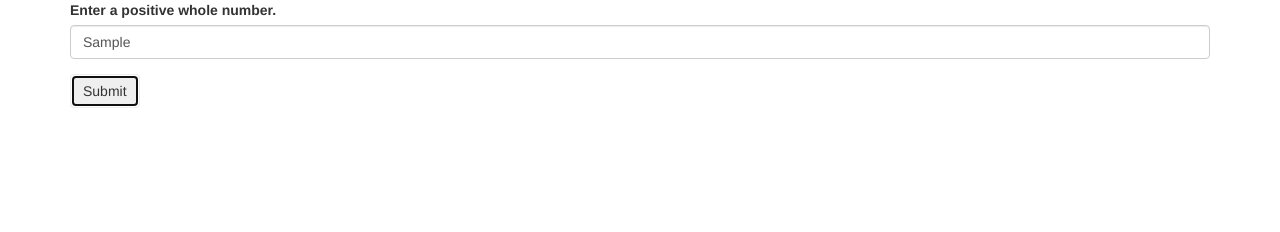
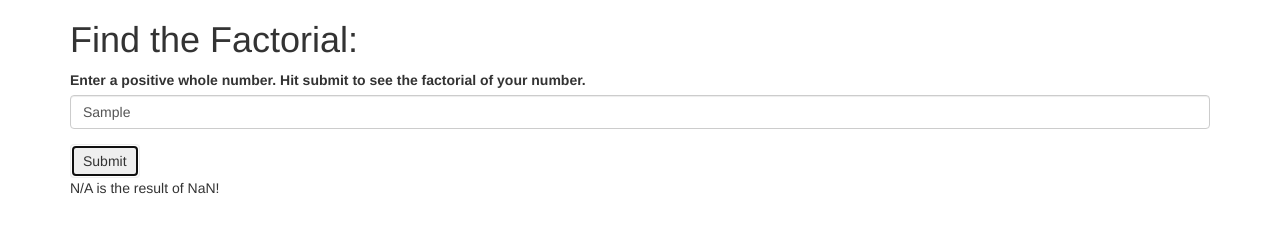
Before and after one commit to LINDGRENBA/factorial, a plain HTML site: page index.html in a window 1280 px wide. Both pictures are taken after typing "Sample" into the empty fields and a click on the button "Submit". Drawn offline with Linux system fonts and the light colour scheme.

Commit message:
Update styles to hide result div, add javascript and jQuery to show variety of responses based on user input.

```diff
--- a/css/styles.css
+++ b/css/styles.css
@@ -0,0 +1,3 @@
+#result {
+  display: none;
+}
--- a/index.html
+++ b/index.html
@@ -11,16 +11,17 @@
 </head>
 <body>
   <div class="container">
+    <h1>Find the Factorial:</h1>
     <form action="#" class="factorial">
       <div class="form-group">
-        <label for="number-input">Enter a positive whole number.</label>
+        <label for="number-input">Enter a positive whole number. Hit submit to see the factorial of your number.</label>
         <input type="text" id="number-input" class="form-control">
       </div>
       <button class="btn" type="submit">Submit</button>
     </form>
 
     <div id="result">
-      <p class="final-number"></p>
+      <p><span class="final-number"></span> is the result of <span class="number-input"></span>!</p>
     </div>
   </div>
 </body>
--- a/js/scripts.js
+++ b/js/scripts.js
@@ -25,17 +25,16 @@ $(document).ready(function() {
     let initialNumber = parseInt($("input#number-input").val());
     let multiplyByN = parseInt($("input#number-input").val());
     let result = factorial(initialNumber, multiplyByN);
-    $(".number-input").text(result);
 
-    // $(".number-input").text(initialNumber);
+    if (!result) {
+      $(".final-number").text("N/A");
+      $(".number-input").text(initialNumber);
+    } else {
+      $(".number-input").text(initialNumber);
+      $(".final-number").text(result);
+    }
 
-    // if (!result) {
-    //   $(".final-number").text("N/A");
-    // } else {
-    //   (".final-number").text(result);
-    // }
-
-
+    $("#result").show();
 
   });
 });
```
